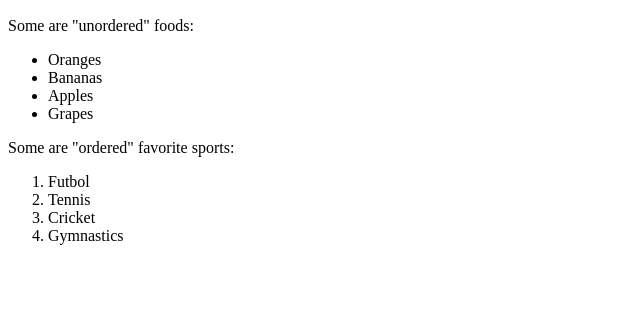
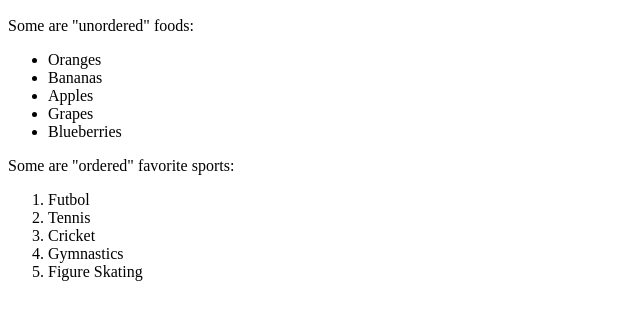
Before and after one commit to daidriannn/worlds-best-fruits, a plain HTML site: page index.html in a window 1280 px wide. Shown: the part 434-754 px from the top of the page, without its empty margins (0-640 px from the left). Drawn offline with Linux system fonts and the light colour scheme.

Commit message:
added 1 more fruit & sport

```diff
--- a/index.html
+++ b/index.html
@@ -6,6 +6,7 @@ Copyright (c) 2022 Daidrian Hammond
 -->
 <html>
 <head>
+    <!-- this is my title tag -->
     <title>List of my favorites</title>
 </head>
 <body>
@@ -20,9 +21,10 @@ Copyright (c) 2022 Daidrian Hammond
     <li>Bananas</li>
     <li>Apples</li>
     <li>Grapes</li>
+    <li>Blueberries</li>
 </ul>
 
-
+<!-- this is important -->
     <p>Some are "ordered" favorite sports:</p>
     <ol>
 
@@ -30,6 +32,7 @@ Copyright (c) 2022 Daidrian Hammond
     <li>Tennis</li>
     <li>Cricket</li>
     <li>Gymnastics</li>
+    <li>Figure Skating</li>
 </ol>
 
 
```
